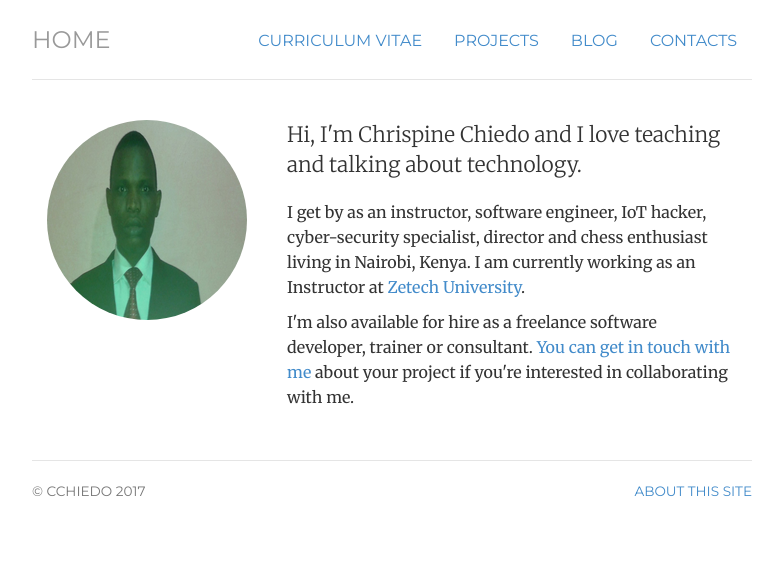
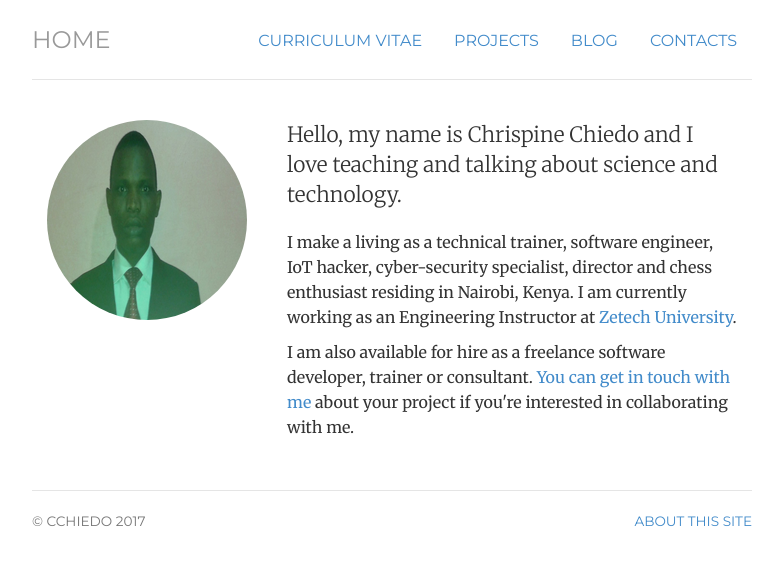
Before and after one commit to theafricanengineer/theafricanengineer.github.io, a Jekyll site: the page built from index.html, in a window 1280 px wide. Shown: the top 565 px of the page, without its empty margins (248-1031 px from the left). Built offline with Jekyll 4.4.1, drawn with Linux system fonts in a browser that asks for light colours.

Commit message:
update index.html

```diff
--- a/index.html
+++ b/index.html
@@ -12,11 +12,11 @@ description: Chrispine Chiedo is a Director, Technical Trainer, Software Enginee
 	<img  class="img-circle avatar" alt="Chrispine Chiedo" src="img/chiedo-200px.png">
 	</div>
 	<div itemscope itemtype="http://data-vocabulary.org/Person" class="col-sm-8">
-	<p class="lead">Hi, I'm <span itemprop="name">Chrispine Chiedo</span> and I love teaching and talking about technology.</p>
-	<p>I get by as an <span itemprop="title">instructor</span>, <span itemprop="title">software engineer</span>, <span itemprop="title">IoT hacker</span>, <span itemprop="title">cyber-security specialist</span>, <span itemprop="title">director</span> and chess enthusiast living in <span itemprop="address" itemscope
-    itemtype="http://data-vocabulary.org/Address"> <span itemprop="locality">Nairobi</span>, <span itemprop="region">Kenya.</span></span> I am currently working as an Instructor at <span itemprop="affiliation"><a href="http://zetech.ac.ke">Zetech University</a></span>.</p>
+	<p class="lead">Hello, my name is <span itemprop="name">Chrispine Chiedo</span> and I love teaching and talking about science and technology.</p>
+	<p>I make a living as a <span itemprop="title">technical trainer</span>, <span itemprop="title">software engineer</span>, <span itemprop="title">IoT hacker</span>, <span itemprop="title">cyber-security specialist</span>, <span itemprop="title">director</span> and chess enthusiast residing in <span itemprop="address" itemscope
+    itemtype="http://data-vocabulary.org/Address"> <span itemprop="locality">Nairobi</span>, <span itemprop="region">Kenya.</span></span> I am currently working as an Engineering Instructor at <span itemprop="affiliation"><a href="http://zetech.ac.ke">Zetech University</a></span>.</p>
 
-	<p>I'm also available for hire as a <span itemprop="title">freelance software developer, trainer or consultant</span>. <a href="contact">You can get in touch with me</a> about your project if you're interested in collaborating with me.</p>
+	<p>I am also available for hire as a <span itemprop="title">freelance software developer, trainer or consultant</span>. <a href="contact">You can get in touch with me</a> about your project if you're interested in collaborating with me.</p>
 	</div>
 </div>
 <!-- </div> -->
```
